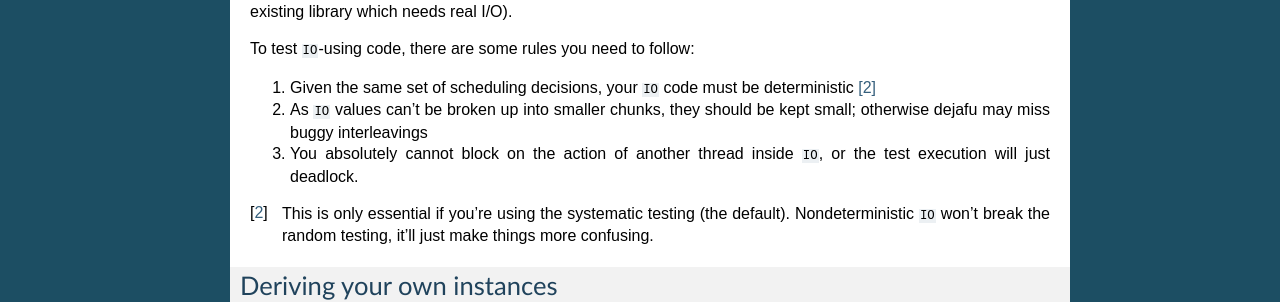
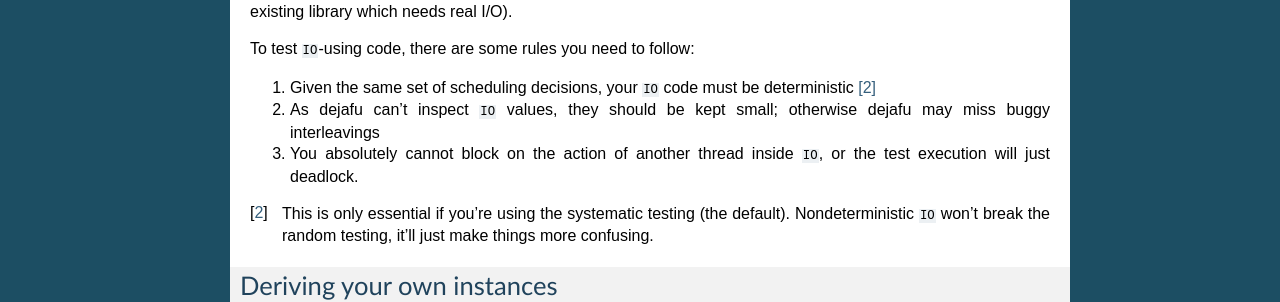
Before and after one commit to barrucadu/dejafu, a Sphinx documentation site: the page built from doc/typeclass.rst, in a window 1280 px wide. Shown: the part 850-1152 px from the top of the page. Built offline with Sphinx 7.4.7, drawn with Linux system fonts in a browser that asks for light colours.

Commit message:
Clarify why big lifted IO actions are bad

```diff
--- a/doc/typeclass.rst
+++ b/doc/typeclass.rst
@@ -61,8 +61,8 @@
 1. Given the same set of scheduling decisions, your ``IO`` code must
    be deterministic [#]_
 
-2. As ``IO`` values can't be broken up into smaller chunks, they
-   should be kept small; otherwise dejafu may miss buggy interleavings
+2. As dejafu can't inspect ``IO`` values, they should be kept small;
+   otherwise dejafu may miss buggy interleavings
 
 3. You absolutely cannot block on the action of another thread inside
    ``IO``, or the test execution will just deadlock.
```
